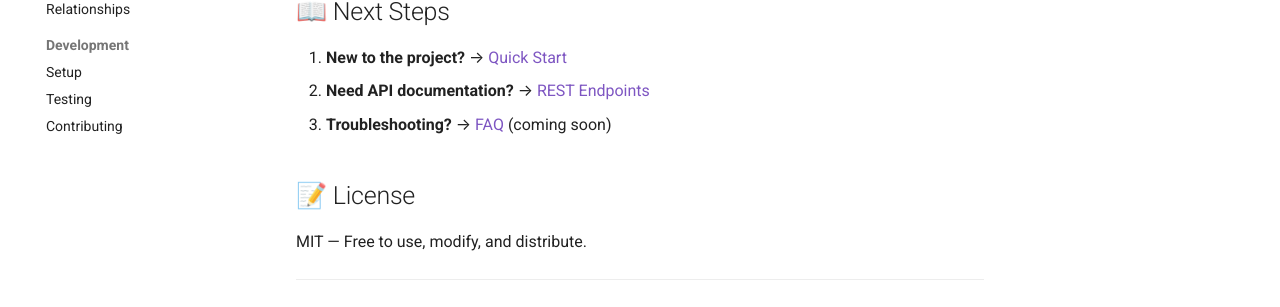
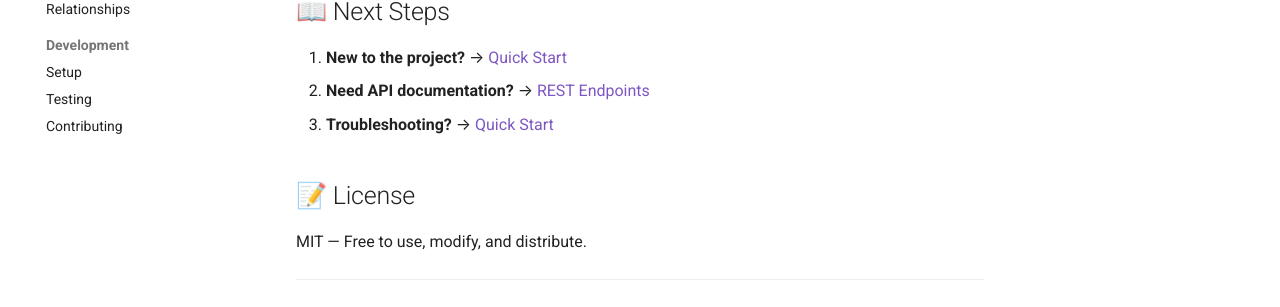
Before and after one commit to LabordaSebastian/english-verb-trainer, an MkDocs documentation site: the page built from docs/index.md, in a window 1280 px wide and 900 px high, scrolled down 1894 px. Shown: the part 502-809 px from the top of the window. Built offline with MkDocs 1.6.1 and Material for MkDocs 9.7.7, drawn with Linux system fonts in a browser that asks for light colours; comment, search, counter and statistics services are not loaded.

```diff
--- a/docs/index.md
+++ b/docs/index.md
@@ -88,7 +88,7 @@ graph LR
 
 1. **New to the project?** → [Quick Start](quick-start.md)
 2. **Need API documentation?** → [REST Endpoints](api/endpoints.md)
-3. **Troubleshooting?** → [FAQ](#faq) (coming soon)
+3. **Troubleshooting?** → [Quick Start](quick-start.md#troubleshooting)
 
 ## 📝 License
 
--- a/mkdocs.yml
+++ b/mkdocs.yml
@@ -1,11 +1,11 @@
 site_name: English Verb Trainer — DevOps Docs
 site_description: Complete technical documentation for the English Irregular Verb Trainer
 site_author: Sebastian Laborda
-site_url: https://labordasebastian.github.io/english-verb-trainer/
 
 repo_url: https://github.com/LabordaSebastian/english-verb-trainer
 repo_name: LabordaSebastian/english-verb-trainer
 edit_uri: edit/main/docs/
+dev_addr: 127.0.0.1:8001
 
 theme:
   name: material
```
Also changed, not shown: 1 other file.
